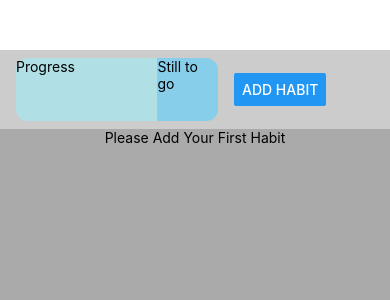
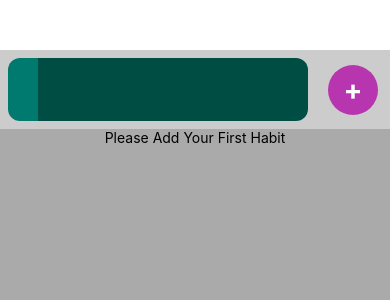
Before and after one commit to krisograbek/kill-da-habit, a React Native app: screen / in a window 390 px wide. Shown: the top 300 px of the page. Built offline with nearby package versions, Linux system fonts and the light colour scheme.

Commit message:
add global colors, style header

```diff
--- a/App.js
+++ b/App.js
@@ -1,18 +1,21 @@
 import { useState } from 'react';
-import { Button, StyleSheet, View } from 'react-native';
+import { Button, Pressable, StyleSheet, Text, View } from 'react-native';
 import HabitForm from './components/HabitForm';
 import Habits from './components/Habits';
 import Header from './components/Header';
 import ProgressBar from './components/ProgressBar';
+import { theme } from './global.styles';
 
 export default function App() {
   const [createHabitVisible, setCreateHabitVisible] = useState(false);
   const [habitList, setHabitList] = useState([]);
   return (
-    <View style={styles.container}>
+    <View style={styles.appContainer}>
       <Header>
-        <ProgressBar progress={0.7} />
-        <Button title='Add Habit' onPress={() => setCreateHabitVisible(true)} />
+        <ProgressBar progress={0.1} />
+        <Pressable style={styles.button} onPress={() => setCreateHabitVisible(true)}>
+          <Text style={styles.buttonText}>+</Text>
+        </Pressable>
       </Header>
       <Habits habitList={habitList} />
       <HabitForm isVisible={createHabitVisible} setIsVisible={setCreateHabitVisible} setHabitList={setHabitList} />
@@ -21,11 +24,26 @@ export default function App() {
 }
 
 const styles = StyleSheet.create({
-  container: {
+  appContainer: {
     flex: 1,
     backgroundColor: '#fff',
     paddingTop: 50,
     alignItems: 'center',
     justifyContent: 'center',
   },
+  button: {
+    // flex: 1,
+    borderRadius: 50,
+    backgroundColor: theme.colors.secondary,
+    height: 50,
+    width: 50,
+    alignItems: "center",
+    justifyContent: 'center',
+    margin: 12,
+  },
+  buttonText: {
+    fontSize: 28,
+    fontWeight: "700",
+    color: 'white',
+  }
 });
--- a/components/HabitForm.js
+++ b/components/HabitForm.js
@@ -7,14 +7,13 @@ const HabitForm = ({ isVisible, setIsVisible, setHabitList }) => {
   const [habit, setHabit] = useState(initialHabit);
 
   const handleOnAddHabit = () => {
-    console.log("Current Habit: ", habit);
     setHabitList(prevState => [...prevState, habit]);
     setIsVisible(false);
+    setHabit(initialHabit);
   }
 
   const handleFormUpdate = (enteredText, key) => {
     setHabit({ ...habit, [key]: enteredText });
-    console.log("Current Habit: ", habit);
   }
 
   const handleOnClose = () => {
@@ -23,7 +22,7 @@ const HabitForm = ({ isVisible, setIsVisible, setHabitList }) => {
   }
 
   return (
-    <Modal testID='modal' visible={isVisible}>
+    <Modal testID='modal' visible={isVisible} animationType="slide">
       <View style={styles.formContainer}>
         <Text>
           Create a new Habit
--- a/components/ProgressBar.js
+++ b/components/ProgressBar.js
@@ -1,19 +1,17 @@
 import React, { useState } from 'react'
 import { StyleSheet, Text, View } from 'react-native';
+import { theme } from '../global.styles';
 
 const ProgressBar = ({ progress }) => {
   return (
     <View style={styles.mainContainer}>
       <View style={[styles.leftSide, { flex: progress }]}>
-        <Text>
-          Progress
-        </Text>
       </View>
       <View style={[styles.rightSide, { flex: (1 - progress) }]}>
-        <Text>
-          Still to go
-        </Text>
       </View>
+      {/* <Text style={styles.text}>
+        {progress}
+      </Text> */}
     </View>
   )
 }
@@ -22,21 +20,23 @@ export default ProgressBar;
 
 const styles = StyleSheet.create({
   mainContainer: {
+    flex: 2,
     flexDirection: 'row',
     alignItems: 'stretch',
-    // paddingVertical: 8,
-    paddingHorizontal: 16,
+    paddingHorizontal: 8,
     height: '80%',
-    width: '60%',
   },
   leftSide: {
     borderTopLeftRadius: 12,
     borderBottomLeftRadius: 12,
-    backgroundColor: 'powderblue',
+    backgroundColor: theme.colors.primary,
   },
   rightSide: {
     borderTopRightRadius: 12,
     borderBottomRightRadius: 12,
-    backgroundColor: 'skyblue',
+    backgroundColor: theme.colors.primaryDark,
   },
+  text: {
+    // color: 'white'
+  }
 })
--- /dev/null
+++ b/global.styles.js
@@ -0,0 +1,10 @@
+export const theme = {
+  colors: {
+    primary: "#007a6e",
+    primaryLight: "#49aa9c",
+    primaryDark: "#004d43",
+    secondary: "#b735ae",
+    secondaryLight: "#ec6ae0",
+    secondaryDark: "#84007e",
+  }
+}
```
